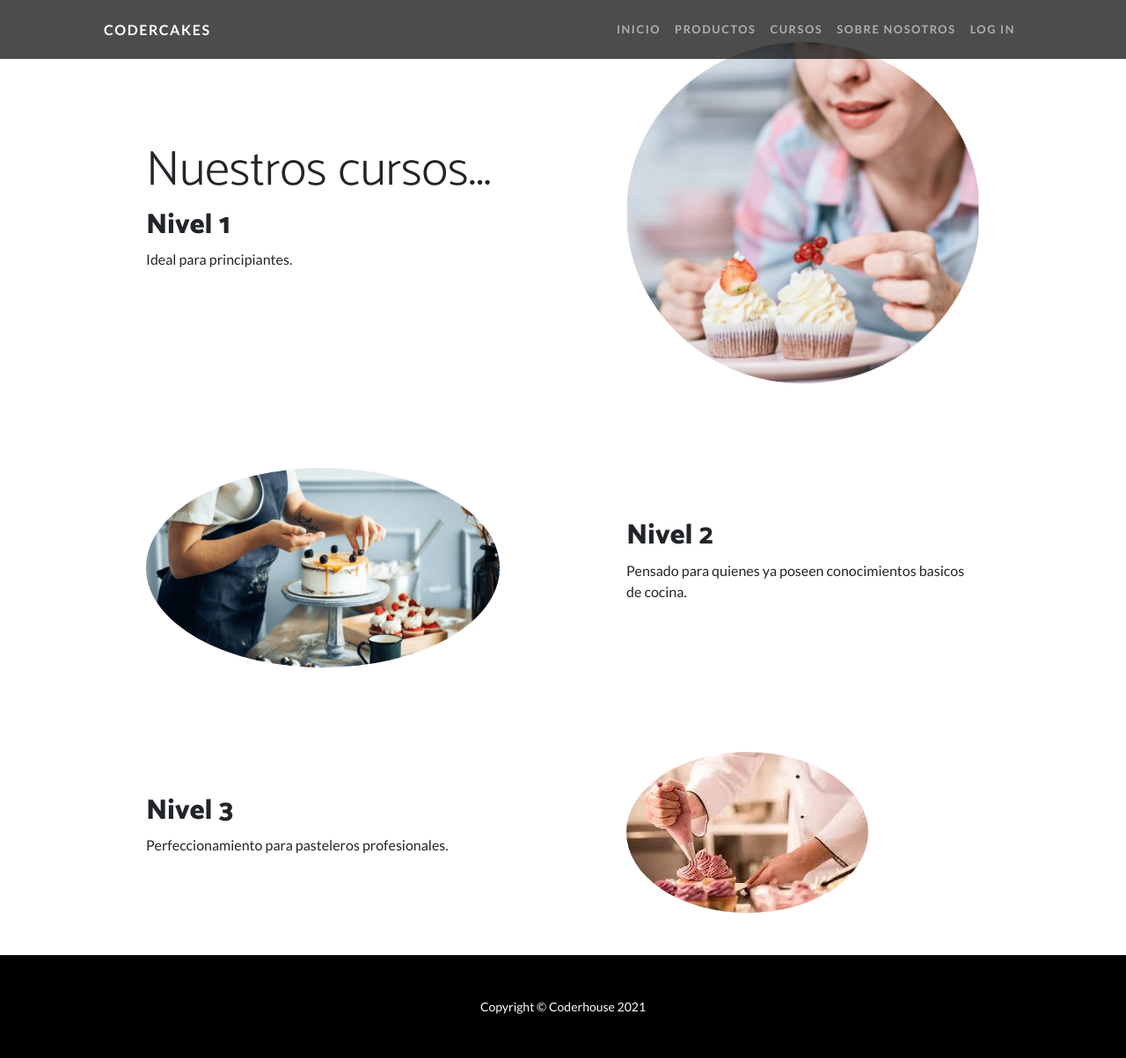
After one commit to sofibernz/Entrega_Final_Python, a Django app: page /AppCoder/cursos in a window 1280 px wide. The commit adds this page. Shown: the whole page at 88% size. Run offline with Django 3.2, Linux system fonts and the light colour scheme; some libraries are stand-ins or nearby versions.

Commit message:
Version 4. Formulario.

```diff
--- a/ProyectoFinal_Python/PreEntregaCoder/AppCoder/admin.py
+++ b/ProyectoFinal_Python/PreEntregaCoder/AppCoder/admin.py
@@ -8,4 +8,4 @@ admin.site.register(Productos)
 
 admin.site.register(Clientes)
 
-admin.site.register(Vendedores)
+admin.site.register(Cursos)
--- /dev/null
+++ b/ProyectoFinal_Python/PreEntregaCoder/AppCoder/templates/AppCoder/cursos.html
@@ -0,0 +1,58 @@
+{% extends "AppCoder/padre.html" %}
+
+{% load static %}
+
+{% block contenido %}
+
+<!-- Content section 1-->
+
+        <section id="scroll">
+            <div class="container px-5">
+                <div class="row gx-5 align-items-center">
+                    <div class="col-lg-6 order-lg-2">
+                        <div class="p-5"><img class="img-fluid rounded-circle" src="{% static 'AppCoder/assets/img/04.jpg' %}" alt="..." /></div>
+                    </div>
+                    <div class="col-lg-6 order-lg-1">
+                        <div class="p-5">
+                            <h1 class="display-4">Nuestros cursos...</h1>
+                            <h2>Nivel 1</h2>
+                            <p>Ideal para principiantes.</p>
+                        </div>
+                    </div>
+                </div>
+            </div>
+        </section>
+        <!-- Content section 2-->
+        <section>
+            <div class="container px-5">
+                <div class="row gx-5 align-items-center">
+                    <div class="col-lg-6">
+                        <div class="p-5"><img class="img-fluid rounded-circle" src="{% static 'AppCoder/assets/img/05.jpg' %}" alt="..." /></div>
+                    </div>
+                    <div class="col-lg-6">
+                        <div class="p-5">
+                            <h2>Nivel 2</h2>
+                            <p>Pensado para quienes ya poseen conocimientos basicos de cocina.</p>
+                        </div>
+                    </div>
+                </div>
+            </div>
+        </section>
+        <!-- Content section 3-->
+        <section>
+           <div class="container px-5">
+                <div class="row gx-5 align-items-center">
+                    <div class="col-lg-6 order-lg-2">
+                        <div class="p-5"><img class="img-fluid rounded-circle" src="{% static 'AppCoder/assets/img/06.jpg' %}" alt="..." /></div>
+                    </div>
+                    <div class="col-lg-6 order-lg-1">
+                        <div class="p-5">
+                            <h2>Nivel 3</h2>
+                            <p>Perfeccionamiento para pasteleros profesionales.</p>
+                        </div>
+                    </div>
+                </div>
+            </div>
+        </section>
+
+{% endblock %}
--- a/ProyectoFinal_Python/PreEntregaCoder/AppCoder/templates/AppCoder/padre.html
+++ b/ProyectoFinal_Python/PreEntregaCoder/AppCoder/templates/AppCoder/padre.html
@@ -28,7 +28,9 @@
                     <ul class="navbar-nav ms-auto">
                         <li class="nav-item"><a class="nav-link" href="inicio">Inicio</a></li>
                         <li class="nav-item"><a class="nav-link" href="productos">Productos</a></li>
-                        <li class="nav-item"><a class="nav-link" href="sobreNosotros">Sobre Nosotros...</a></li>
+                        <li class="nav-item"><a class="nav-link" href="cursos">Cursos</a></li>
+                        <li class="nav-item"><a class="nav-link" href="sobreNosotros">Sobre Nosotros</a></li>
+                        <li class="nav-item"><a class="nav-link" href="clientesFormulario">Log in</a></li>
                     </ul>
                 </div>
             </div>
--- a/ProyectoFinal_Python/PreEntregaCoder/AppCoder/urls.py
+++ b/ProyectoFinal_Python/PreEntregaCoder/AppCoder/urls.py
@@ -2,8 +2,12 @@ from django.urls import path
 from AppCoder import views
 
 urlpatterns = [
-    path('inicio', views.inicio),
-    path('productos', views.productos),
-    path('sobreNosotros', views.sobreNosotros),
+    path('inicio', views.inicio, name="Inicio"),
+    path('productos', views.productos, name="Productos"),
+    path('sobreNosotros', views.sobreNosotros, name="SobreNosotros"),
+    path('clientes', views.clientes, name="Clientes"),
+    path('cursos', views.cursos, name="Cursos"),
+    path('clientesFormulario', views.clientesFormulario, name="clientesFormulario"),
+
 
 ]
--- a/ProyectoFinal_Python/PreEntregaCoder/AppCoder/views.py
+++ b/ProyectoFinal_Python/PreEntregaCoder/AppCoder/views.py
@@ -1,5 +1,8 @@
 from django.shortcuts import render
 from django.http import HttpResponse
+from AppCoder.models import Clientes
+from AppCoder.forms import ClientesFormulario
+
 
 # Create your views here.
 
@@ -14,3 +17,35 @@ def productos(request):
 def sobreNosotros(request):
 
     return render(request, 'AppCoder/sobreNosotros.html')
+
+def clientes(request):
+
+    return render(request, 'AppCoder/clientes.html')
+
+def cursos(request):
+
+    return render(request, 'AppCoder/cursos.html')
+
+def clientesFormulario(request):
+
+    if request.method == 'POST':
+
+        miFormulario = ClientesFormulario(request.POST)
+
+        print(miFormulario)
+
+        if miFormulario.is_valid:
+
+            informacion = miFormulario.cleaned_data
+
+            clientes = Clientes(apellido=informacion['apellido'], nombre=informacion['nombre'], email=informacion['email'])
+
+            clientes.save()
+
+            return render(request, 'AppCoder/inicio.html')
+
+    else:
+
+        miFormulario= ClientesFormulario()
+
+    return render(request, 'AppCoder/clientesFormulario.html', {'miFormulario': miFormulario})
```
Also changed, not shown: ProyectoFinal_Python/PreEntregaCoder/AppCoder/forms.py (added, +8 -0 lines), ProyectoFinal_Python/PreEntregaCoder/AppCoder/models.py (+7 -8 lines), ProyectoFinal_Python/PreEntregaCoder/AppCoder/templates/AppCoder/clientesFormulario.html (added, +26 -0 lines), ProyectoFinal_Python/PreEntregaCoder/AppCoder/migrations/0004_auto_20211221_2108.py (added), ProyectoFinal_Python/PreEntregaCoder/AppCoder/migrations/0005_remove_clientes_codcliente.py (added), ProyectoFinal_Python/PreEntregaCoder/AppCoder/migrations/0006_alter_clientes_email.py (added), ProyectoFinal_Python/PreEntregaCoder/AppCoder/migrations/0007_alter_clientes_email.py (added), ProyectoFinal_Python/PreEntregaCoder/AppCoder/static/AppCoder/assets/img/04.jpg (added), ProyectoFinal_Python/PreEntregaCoder/AppCoder/static/AppCoder/assets/img/05.jpg (added), ProyectoFinal_Python/PreEntregaCoder/AppCoder/static/AppCoder/assets/img/06.jpg (added), ProyectoFinal_Python/PreEntregaCoder/db.sqlite3.
